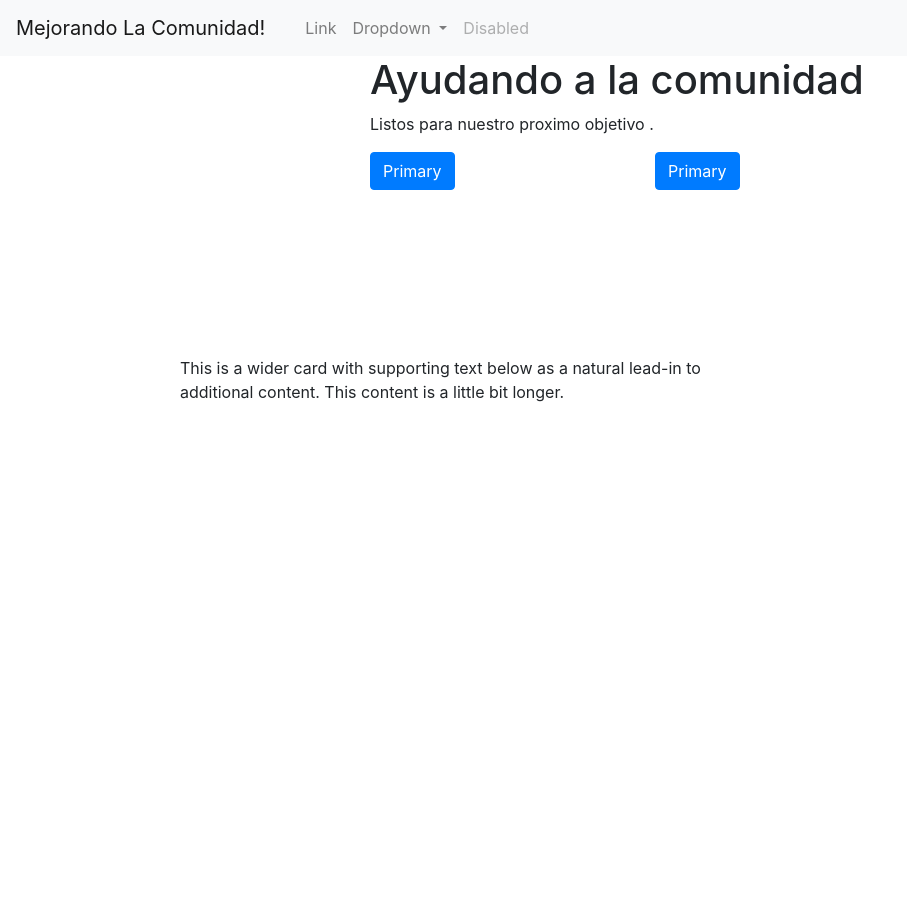
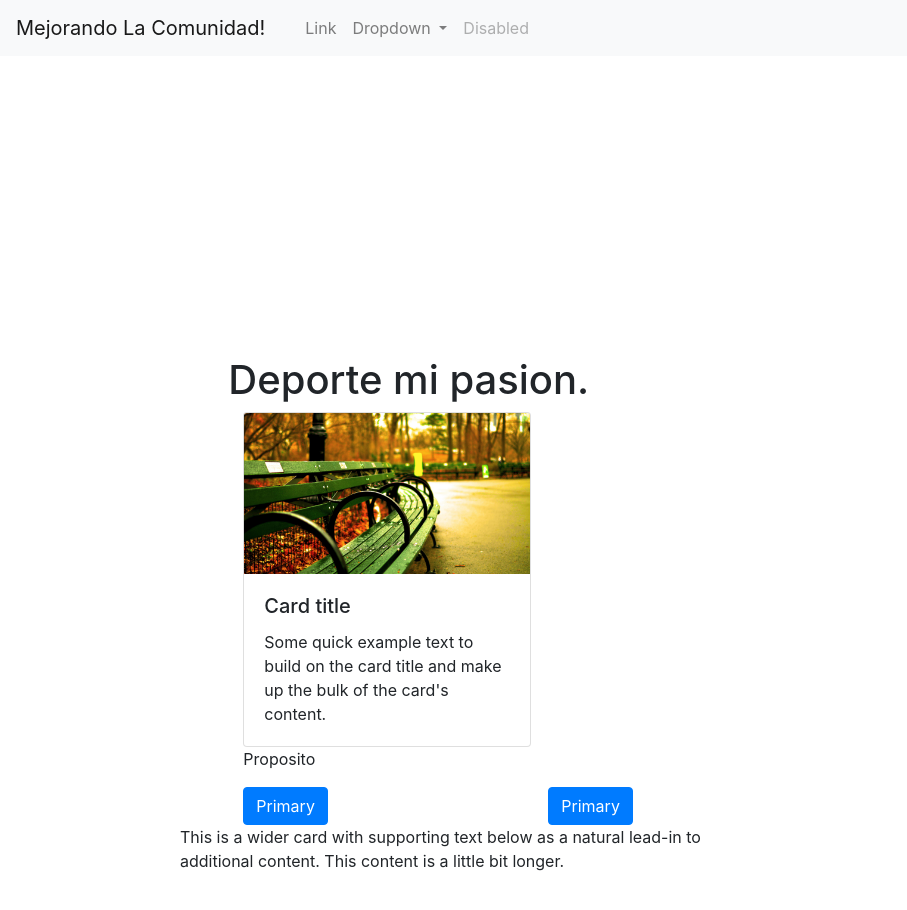
Before and after one commit to Mauriciocastro26/Comunidad, a plain HTML site: page index.html in a window 1280 px wide. Shown: the whole page, without its empty margins (0-907 px from the left). Before the commit the page ends 800 px from the top, so only its background shows below. Drawn offline with nearby package versions, Linux system fonts and the light colour scheme.

Commit message:
Pruebad de pagina web

```diff
--- a/index.html
+++ b/index.html
@@ -59,10 +59,24 @@
         <!-- Aqui comienza header -->
         <div class="container-fluid">
           <div class="container header">
+
+          </div>
             <div class="row">
-              <div class="col-6 offset-md-3">
-                <h1>Ayudando a la comunidad </h1>
-                <p>Listos para nuestro proximo objetivo .
+              <div class="col-6 offset-md-2">
+                <h1>Deporte mi pasion.</h1>
+         <div class="container-fluid">
+            <div class="row">
+              <div class=col-6>
+                  <div class="card" style="width: 18rem;">
+                      <img src="Img/38192.jpg" class="card-img-top" alt="...">
+                      <div class="card-body">
+                        <h5 class="card-title">Card title</h5>
+                        <p class="card-text">Some quick example text to build on the card title and make up the bulk of the card's content.</p>
+                      </div>
+                  </div>
+              </div>
+            </div>
+                <p>Proposito
                 </p>
                 <div class="row">
                   <div class="col-6">
```
Also changed, not shown: Img/38192.jpg (added), 2 other files.
